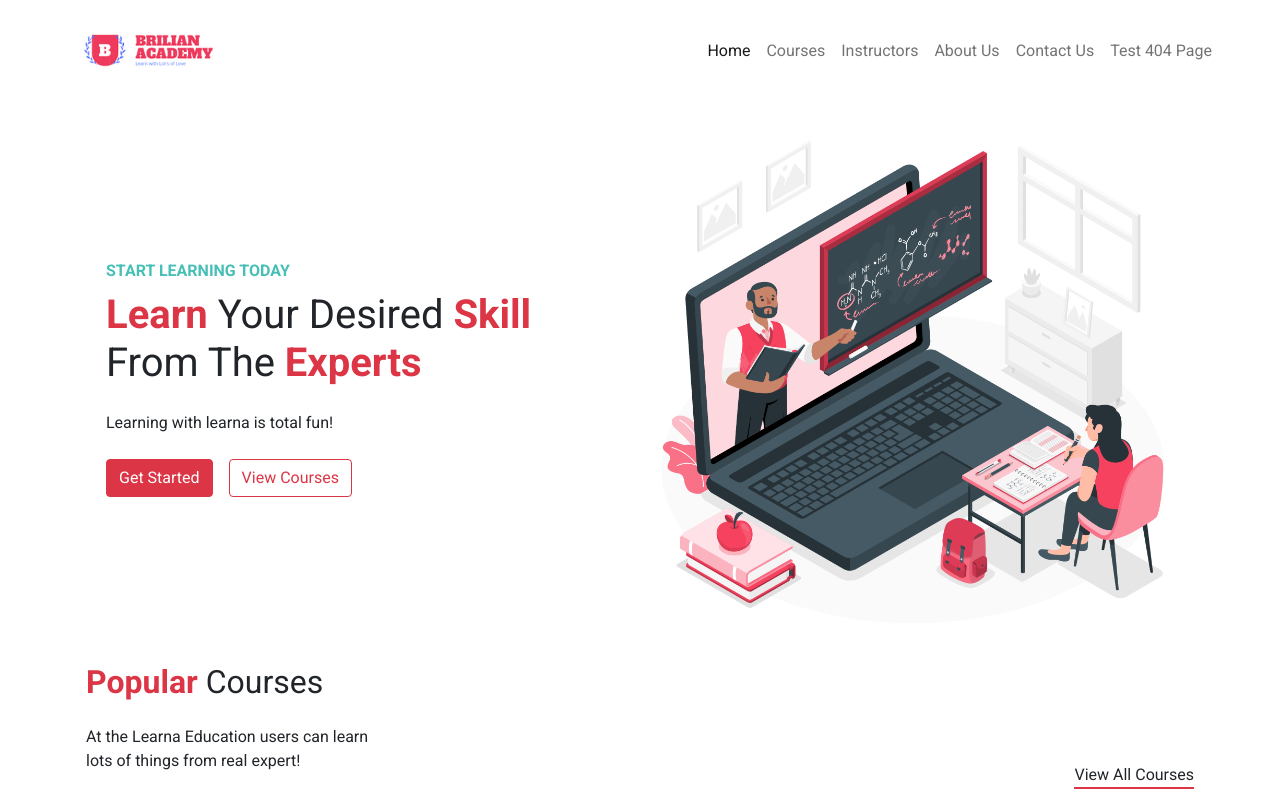
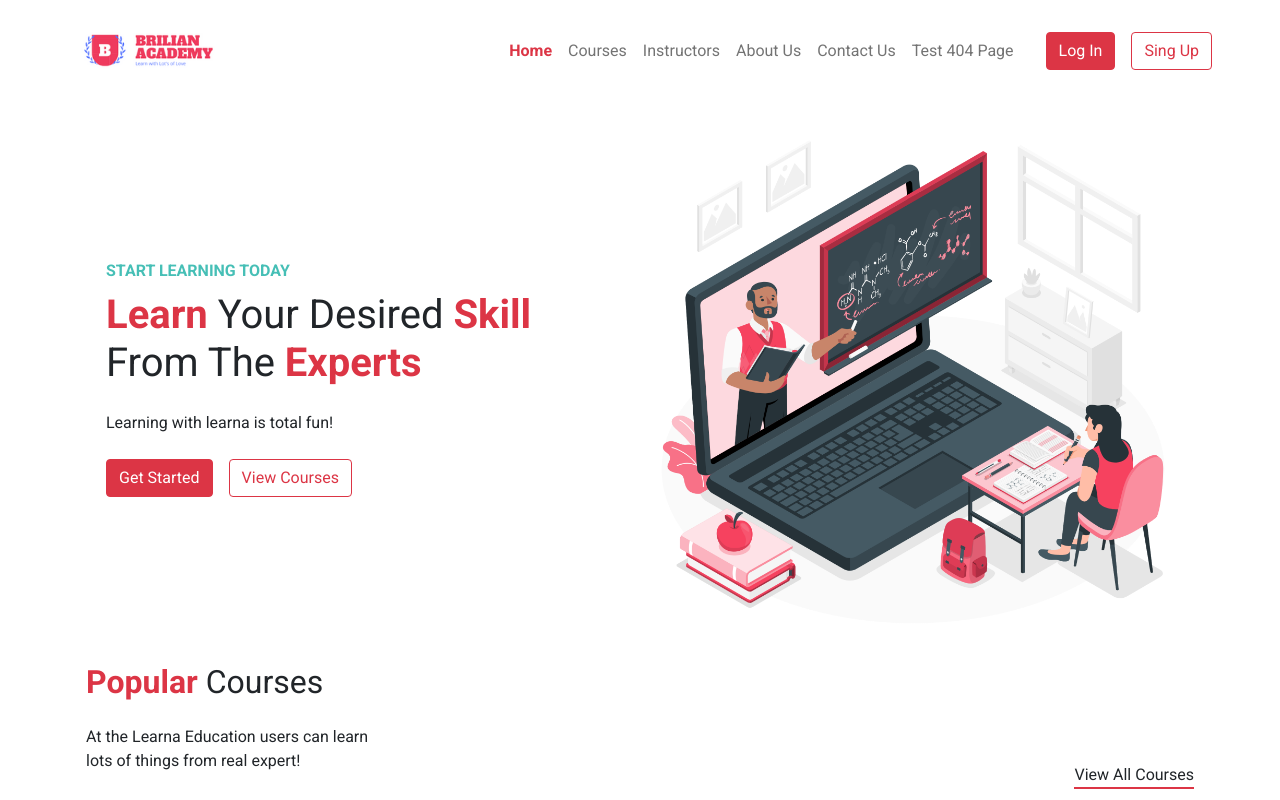
Before and after one commit to munimrahman/brilian-academy, a React (Create React App) app: page /home in a window 1280 px wide. Shown: the top 800 px of the page. Built offline with nearby package versions, Linux system fonts and the light colour scheme.

Commit message:
navbar button added

```diff
--- a/src/components/Header/Header.js
+++ b/src/components/Header/Header.js
@@ -3,6 +3,10 @@ import { Link, NavLink } from 'react-router-dom';
 import logo from './logo.png';
 
 const Header = () => {
+    const activeStyle = {
+        fontWeight: "bold",
+        color: "#DC3545"
+    };
     return (
         <div>
             <nav className="navbar navbar-expand-lg navbar-light">
@@ -16,27 +20,28 @@ const Header = () => {
                     <div className="collapse navbar-collapse" id="navbarSupportedContent">
                         <ul className="navbar-nav ms-auto mb-2 mb-lg-0">
                             <li className="nav-item">
-                                <NavLink to="/home" ctiveStyle={{
-                                    fontWeight: "bold",
-                                    color: "red"
-                                }} className="nav-link">Home</NavLink>
+                                <NavLink to="/home" activeStyle={activeStyle} className="nav-link">Home</NavLink>
                             </li>
                             <li className="nav-item">
-                                <Link to="courses" className="nav-link">Courses</Link>
+                                <NavLink to="courses" activeStyle={activeStyle} className="nav-link">Courses</NavLink>
                             </li>
                             <li className="nav-item">
-                                <Link to="/instractors" className="nav-link">Instructors</Link>
+                                <NavLink to="/instractors" activeStyle={activeStyle} className="nav-link">Instructors</NavLink>
                             </li>
                             <li className="nav-item">
-                                <Link to="/about" className="nav-link">About Us</Link>
+                                <NavLink to="/about" activeStyle={activeStyle} className="nav-link">About Us</NavLink>
                             </li>
                             <li className="nav-item">
-                                <Link to="/contact" className="nav-link">Contact Us</Link>
+                                <NavLink to="/contact" activeStyle={activeStyle} className="nav-link">Contact Us</NavLink>
                             </li>
                             <li className="nav-item">
-                                <Link to="/sdfgt" className="nav-link">Test 404 Page</Link>
+                                <NavLink to="/sdfgt" activeStyle={activeStyle} className="nav-link">Test 404 Page</NavLink>
                             </li>
                         </ul>
+                        <div className="ms-3">
+                            <button className="btn btn-danger mx-2 shadow-none">Log In</button>
+                            <button className="btn btn-outline-danger mx-2 shadow-none">Sing Up</button>
+                        </div>
                     </div>
                 </div>
             </nav>
--- a/src/components/HeroSection/HeroSection.js
+++ b/src/components/HeroSection/HeroSection.js
@@ -1,6 +1,7 @@
 import React from 'react';
 import heroImg from './online-learning.png'
 import './HeroSection.css'
+import { Link } from 'react-router-dom';
 
 const HeroSection = () => {
     return (
@@ -9,8 +10,8 @@ const HeroSection = () => {
                 <p className="mb-2 subheading-text-color fw-bold">START LEARNING TODAY</p>
                 <h1><span className="fw-bold text-danger">Learn</span> Your Desired <span className="fw-bold text-danger">Skill</span> From The <span className="fw-bold text-danger">Experts</span></h1>
                 <p className="my-4">Learning with learna is total fun!</p>
-                <button className="btn btn-danger me-2 shadow-none">Get Started</button>
-                <button className="btn btn-outline-danger ms-2 shadow-none">View Courses</button>
+                <Link to="/courses" className="btn btn-danger me-2 shadow-none">Get Started</Link>
+                <Link to="/courses" className="btn btn-outline-danger ms-2 shadow-none">View Courses</Link>
             </div>
             <div className="col-6">
                 <img src={heroImg} alt="online-learning" className="img-fluid" />
--- a/src/components/Home/Home.js
+++ b/src/components/Home/Home.js
@@ -3,6 +3,7 @@ import { Link } from 'react-router-dom';
 import Course from '../Course/Course';
 import HeroSection from '../HeroSection/HeroSection';
 import Newsletter from '../Newsletter/Newsletter';
+import Testimonials from '../Testimonials/Testimonials';
 import WhyUs from '../WhyUs/WhyUs';
 
 const Home = () => {
@@ -33,6 +34,7 @@ const Home = () => {
                 </div>
             </div>
             <WhyUs></WhyUs>
+            <Testimonials></Testimonials>
             <Newsletter></Newsletter>
         </div >
     );
```
Also changed, not shown: src/images/404-not-found.png.
